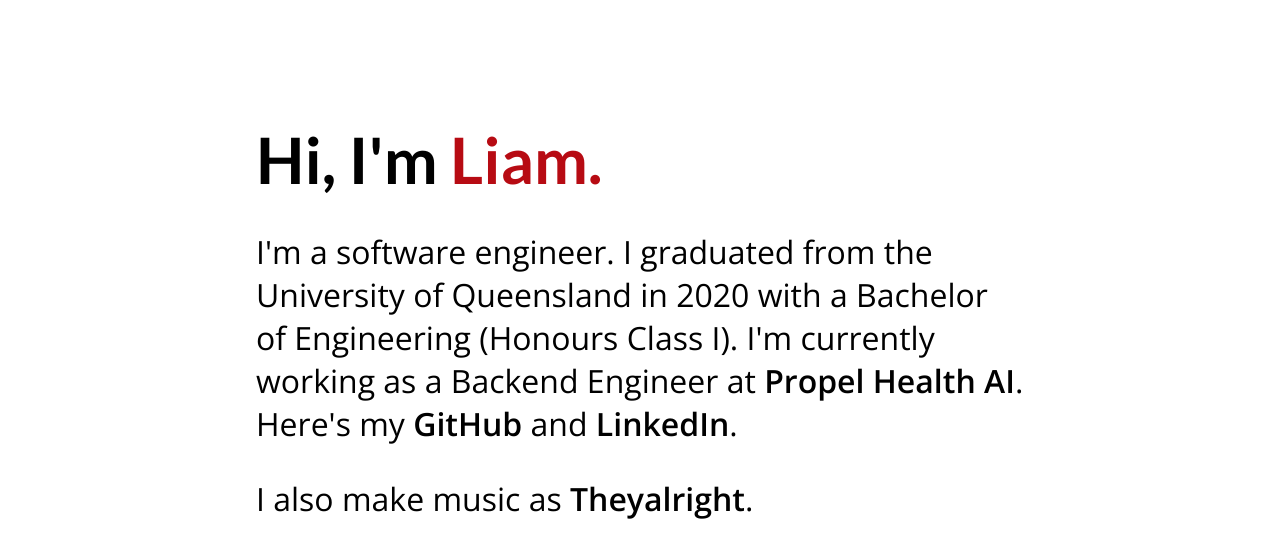
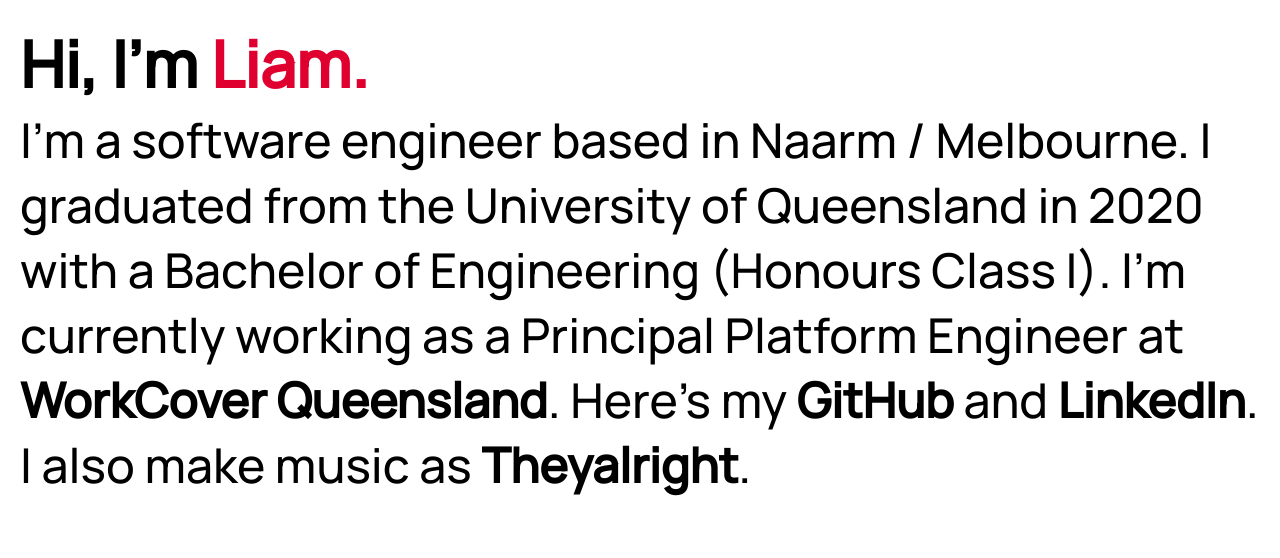
Before and after one commit to LiamGraham/liam.fish, a React (Vite) app: page / in a window 1280 px wide. Shown: the top 558 px of the page. Built offline with nearby package versions, Linux system fonts and the light colour scheme.

Commit message:
Update bio and layout

```diff
--- a/src/App.js
+++ b/src/App.js
@@ -15,15 +15,13 @@
 
   return (
     <main>
-      <h1>Hi, I'm <span id="name" style={style}>Liam.</span></h1>
+      <h1>Hi, I'm <span id="name" className="color-change-text">Liam.</span></h1>
 
       <p className='bio'>
-        I'm a software engineer. I graduated from the University of Queensland
+        I'm a software engineer based in Naarm / Melbourne. I graduated from the University of Queensland
         in 2020 with a Bachelor of Engineering (Honours Class I). I'm currently working as
-        a Backend Engineer at <ColorLink href='https://www.propelhealth.ai/' mode='cycle'>Propel Health AI</ColorLink>. Here's
+        a Principal Platform Engineer at <ColorLink href='https://www.worksafe.qld.gov.au/' mode='cycle'>WorkCover Queensland</ColorLink>. Here's
         my <ColorLink href='https://github.com/liamgraham'>GitHub</ColorLink> and <ColorLink href='https://www.linkedin.com/in/liam-graham/'>LinkedIn</ColorLink>.
-      </p>
-      <p className='bio'>
         I also make music as <ColorLink href='https://theyalright.com'>Theyalright</ColorLink>.
       </p>
     </main>
--- a/src/style.css
+++ b/src/style.css
@@ -1,4 +1,4 @@
-@import url('https://fonts.googleapis.com/css2?family=Lato:wght@700&family=Open+Sans:wght@400;600&display=swap');
+@import url('https://fonts.googleapis.com/css2?family=Lato:wght@700&family=Manrope:wght@500&display=swap');
 
 * {
   margin: 0;
@@ -7,50 +7,41 @@
 
 @media (max-width: 1000px) {
   body {
-    font-size: 12px;
+    font-size: 14px;
   }
 }
 
 @media (max-width: 600px) {
   body {
-    font-size: 10px;
-  }
-
-  main {
-    top: 50% !important;
-    width: 70% !important;
+    font-size: 12px;
   }
 }
 
-@media (prefers-color-scheme: light) {
-}
-
-@media (prefers-color-scheme: dark) {
-}
-
 body {
-  font-family: 'Open Sans', sans-serif;
+  font-family: 'Manrope', sans-serif;
 }
 
 main {
-  display: flex;
-  flex-flow: column;
-  width: 60%;
-  gap: 2em;
-  position: fixed;
-  top: 40%;
-  left: 50%;
-  transform: translate(-50%, -50%);
+    width: 100vw;
+    height: 100vh;
+    box-sizing: border-box;
+    overflow: auto;
+    padding: 20px;
+    word-wrap: break-word;
+}
+
+::selection {
+  color: white;
+  background-color: black;
 }
 
 h1 {
-  font-family: 'Lato', sans-serif;
   font-weight: 700;
   font-size: 4em;
 }
 
 .bio {
-  font-size: 2em;
+  font-size: 3em;
 }
 
 a {
@@ -62,3 +53,15 @@
 a:hover {
   color: blue;
 }
+
+@keyframes colorChange {
+  0% { color: blue; }
+  25% { color: green; }
+  50% { color: red; }
+  75% { color: rgb(143, 0, 172); }
+  100% { color: blue; }
+}
+
+.color-change-text {
+  animation: colorChange 10s ease infinite;
+}
```
Also changed, not shown: 1 other file (tests, documents, lock files or other folders).
